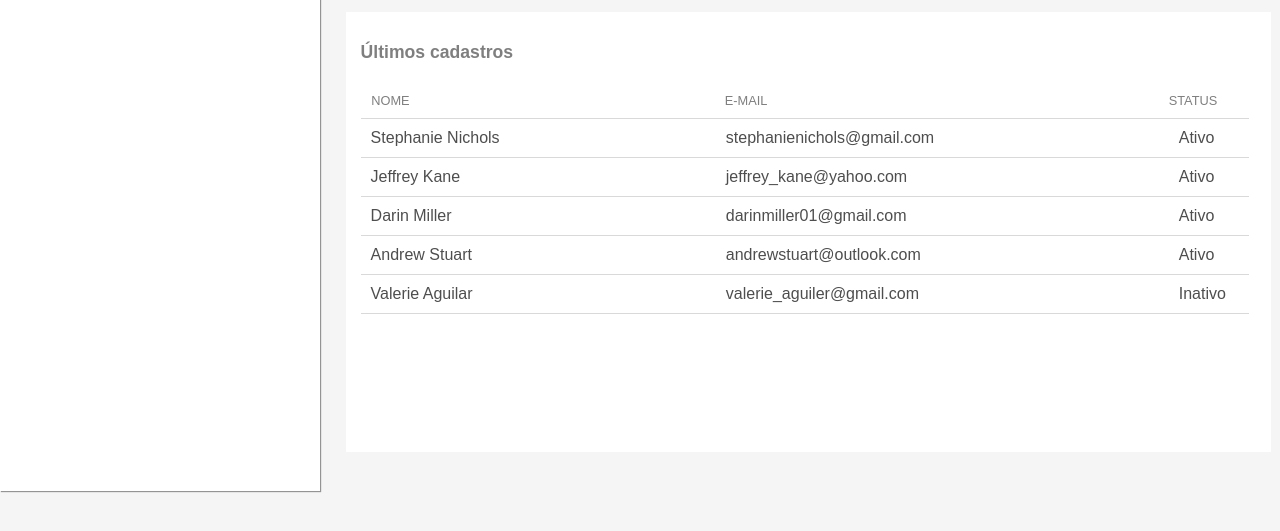
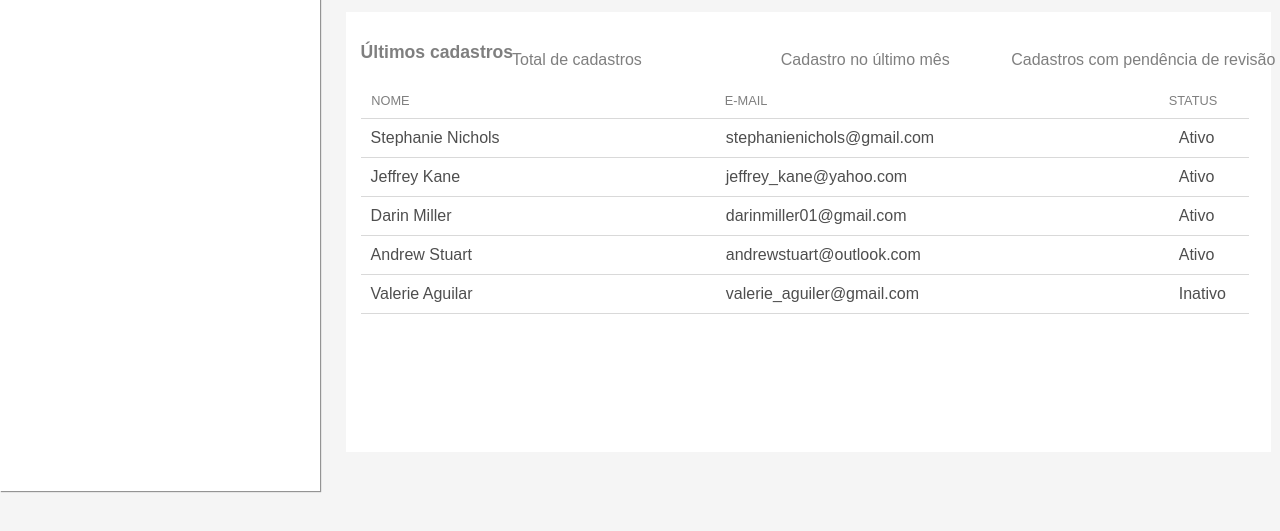
Before and after one commit to yuriGY/Projeto-OperacaoCuriosidade, a plain HTML site: page index.html in a window 1280 px wide. Shown: the part 309-840 px from the top of the page. Drawn offline with Linux system fonts and the light colour scheme.

Commit message:
fixed div > p positions

```diff
--- a/estilos/dashboard.css
+++ b/estilos/dashboard.css
@@ -185,20 +185,20 @@ div#pCad > h2{
 div > p{
     color: rgb(127, 127, 127);
 
-    position: relative;
-    top: 50%;
+    position: absolute;
+    top: 45%;
 }
 
 div#tCad > p{
-    left: 55%;
+    left: 40%;
 }
 
 div#mCad > p{
-    left: 44%;
+    left: 61%;
 }
 
 div#pCad > p{
-    left: 15%;
+    left: 79%;
 }
 
 main > section#tabela{
```
